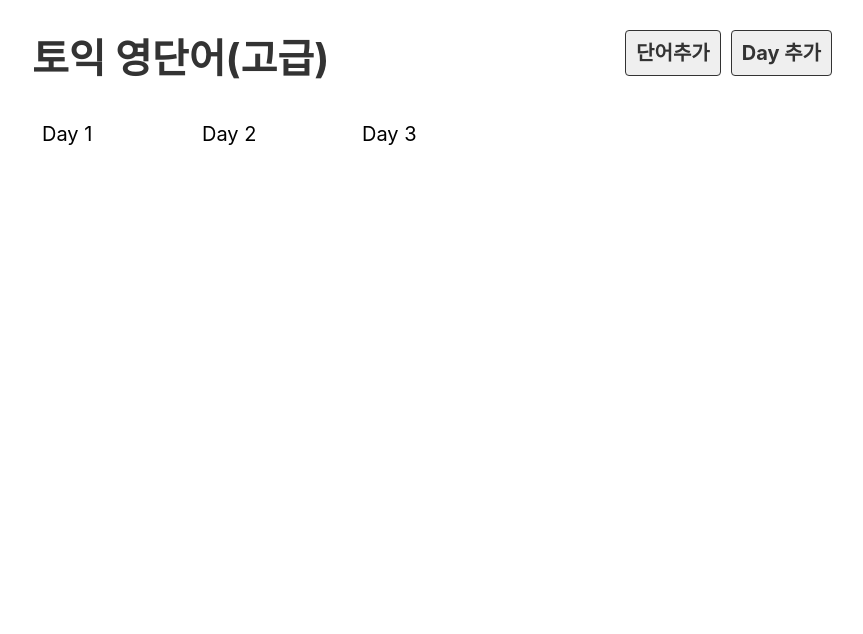
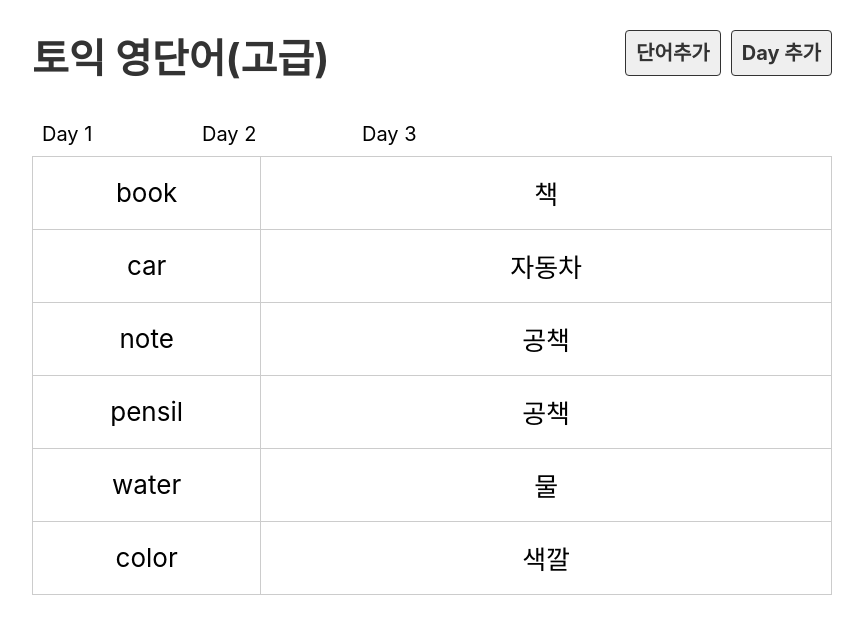
Before and after one commit to 951237/react_voca_clone, a React (Create React App) app: page / in a window 1280 px wide. Shown: the top 634 px of the page, without its empty margins (208-1071 px from the left). Built offline with nearby package versions, Linux system fonts and the light colour scheme.

Commit message:
Doc : Update - 리액트 보카앱 3일차 - Day.js 생성

```diff
--- a/src/App.js
+++ b/src/App.js
@@ -1,3 +1,4 @@
+import Day from "./component/Day";
 import DayList from "./component/DayList";
 import Header from "./component/Header";
 
@@ -6,6 +7,7 @@
     <div className="App">
       <Header />
       <DayList />
+      <Day />
     </div>
   );
 }
--- /dev/null
+++ b/src/component/Day.js
@@ -0,0 +1,20 @@
+import dummy from "../db/data.json";
+
+export default function Day() {
+	// dummy.words
+	return (
+		<>
+			<table>
+				<tbody>
+					{dummy.words.map(word => (
+					<tr>
+						<td>{word.eng}</td>
+						<td>{word.kor}</td>
+					</tr>
+					))}
+				</tbody>
+			</table>
+		</>
+	)
+
+}
```
